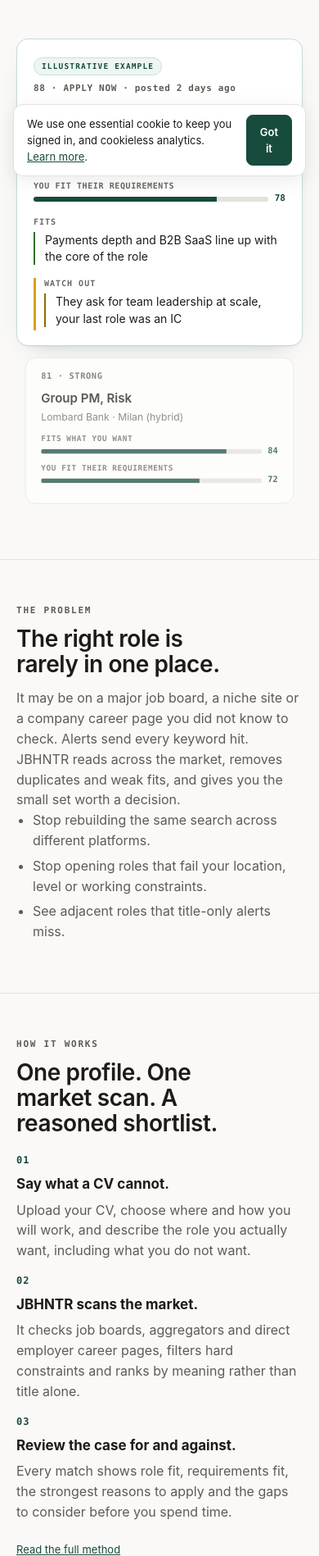
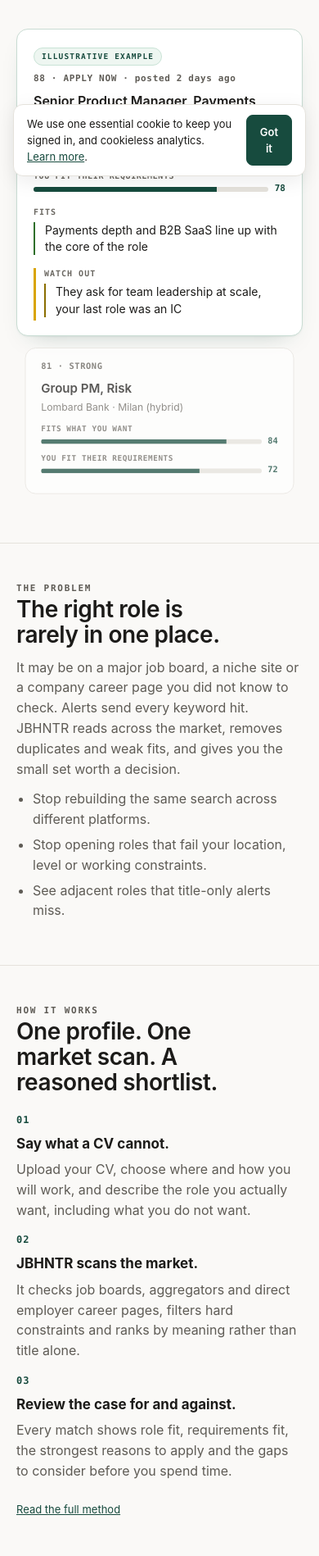
Before and after one commit to ettore-strapazzon/jbhntr, a Python web app: template web/app/templates/landing.html in a window 390 px wide. Shown: the part 613-2511 px from the top of the page at 82% size. Run offline with Jinja, Linux system fonts and the light colour scheme; the template is opened without the code that fills it, so the values that code supplies are empty; some libraries are stand-ins or nearby versions.

Commit message:
Tighten section spacing + eyebrow rhythm; left-align sub-pages (Round 4b)
CSS only.

Fix 1 - sections were ~260px apart: one --space-section scale
(clamp 48-76px, down from 56-104px), the hero reuses it, and the last element
of every block loses its trailing margin so the boundary space is added once,
not three times. Boundary gaps are now uniform (~130px at 1440, was ~260).

Fix 2 - the eyebrow floated between the rule and its heading: .section-head
rhythm is margin-owned, eyebrow sits 4px above its heading and ~63px below the
rule/nav above it (clearance now >3x the eyebrow-to-heading gap, as specified).

Fix 3 - sub-page article was centred and read as misaligned against the nav:
.doc is now max-width:46rem, margin-inline:0, so the nav wordmark, the page h1
and the body copy share one left edge; plus top clearance under the nav. This
resolves the centred-vs-left ambiguity flagged after Round 4.

Verified at 1440: eyebrow-to-heading 4px everywhere, uniform boundaries, sub-page
left edge shared with the nav, no sideways scroll.

Co-Authored-By: Claude Opus 4.8 <noreply@anthropic.com>

```diff
--- a/web/app/static/app.css
+++ b/web/app/static/app.css
@@ -438,6 +438,10 @@ footer a{color:var(--muted)}
   --step-h1:clamp(2.125rem, 1.1rem + 4.6vw, 4.75rem);
   --step-h2:clamp(1.75rem, 1.1rem + 2.4vw, 2.75rem);
   --step-lede:clamp(1.0625rem, 0.98rem + 0.5vw, 1.375rem);
+  /* Round 4b: one spacing scale so section boundaries add up once, not thrice */
+  --space-section:clamp(48px, 4.6vw, 76px);
+  --space-block:clamp(20px, 2vw, 32px);
+  --space-tight:12px;
 }
 html{overflow-x:clip}             /* seatbelt; the real fixes below don't need it */
 
@@ -454,19 +458,28 @@ body.home .bar{max-width:calc(var(--container) + var(--gutter)*2);
 .brand{color:inherit;font-weight:inherit;text-decoration:none}
 
 /* ---- section shell + two-track grid ---- */
-.section{padding-block:clamp(56px,7vw,104px);border-top:1px solid var(--rule)}
+.section{padding-block:var(--space-section);border-top:1px solid var(--rule)}
 .section:first-of-type{border-top:0}
+/* kill the third contribution: trailing margin on a block's last element (Fix 1) */
+.section > .container > *:last-child,
+.section-head > *:last-child,
+.section-body > *:last-child,
+.section-solo > *:last-child{margin-bottom:0}
 .section-grid{display:grid;gap:clamp(24px,4vw,64px);align-items:start;
   grid-template-columns:minmax(0,22rem) minmax(0,1fr)}
 @media (max-width:860px){.section-grid{grid-template-columns:minmax(0,1fr)}}
 /* every direct grid child clamps its own min-size (kills sideways scroll, L-02) */
 .section-grid > *,.card-grid > *,.step-grid > *,.hero-grid > *{min-width:0}
-/* eyebrow + heading + body live together as ONE grid child (fixes L-03/L-04/L-07) */
-.section-head{display:flex;flex-direction:column;gap:14px}
-.section-head h2{margin:0;font-weight:600;letter-spacing:-.015em;line-height:1.1;
+/* eyebrow + heading + body live together as ONE grid child (fixes L-03/L-04/L-07).
+   Margins own the rhythm so the eyebrow can hug its heading (Fix 2). */
+.section-head{display:flex;flex-direction:column}
+.section-head .eyebrow{margin:0 0 4px;line-height:1.2}   /* 4px to the heading */
+.section-head h2{margin:0 0 12px;font-weight:600;letter-spacing:-.015em;line-height:1.1;
   font-size:var(--step-h2);text-wrap:balance}
-.section-head p{margin:0;color:var(--text-muted);max-width:34em}
-.section-head .cta{margin:0}
+.section-head p{margin:0 0 12px;color:var(--text-muted);max-width:34em}
+.section-head .cta{margin:0 0 12px}   /* last-child rule zeroes the final one */
+/* a paragraph or head followed by a bullet list: one gap, not two (Fix 1) */
+.section-body ul,.section-head + ul{margin-top:var(--space-tight)}
 .cta{display:flex;gap:10px;flex-wrap:wrap;align-items:center}
 .doc .cta{margin:18px 0 8px}
 .eyebrow{font:700 11px/1 var(--mono);letter-spacing:.16em;text-transform:uppercase;
@@ -507,7 +520,7 @@ body.home .bar{max-width:calc(var(--container) + var(--gutter)*2);
   color:var(--pine);margin:0 0 10px}
 
 /* ---- hero ---- */
-.hero{padding-block:clamp(48px,6vw,88px) clamp(56px,7vw,104px)}
+.hero{padding-block:clamp(36px,3.4vw,56px) var(--space-section)}
 .hero-grid{display:grid;gap:clamp(32px,5vw,72px);align-items:center;
   grid-template-columns:minmax(0,1fr) minmax(0,30rem)}
 @media (max-width:940px){.hero-grid{grid-template-columns:minmax(0,1fr)}}
@@ -570,17 +583,17 @@ body.home .bar{max-width:calc(var(--container) + var(--gutter)*2);
 .compare td{font-size:13.5px;color:var(--text-muted)}
 .compare td:first-child{font-weight:600;color:var(--text)}
 
-/* ---- sub-pages: long-form reading, centred measure (fixes L-05) ---- */
-.doc{max-width:44rem;margin-inline:auto}
+/* ---- sub-pages: long-form reading, left-aligned to the nav (Round 4b Fix 3) ---- */
+.doc{max-width:46rem;margin-inline:0;padding-top:clamp(40px,4.4vw,72px)}
 .doc h1{font-size:clamp(32px,4vw,52px);line-height:1.08;letter-spacing:-.02em;margin:0 0 16px}
+.doc > .eyebrow{margin:0 0 6px}   /* clearance under the nav; tight to the h1 */
 .doc .lede{font-size:var(--step-lede);color:var(--text-muted);margin:0 0 8px;max-width:38em}
 .doc > section{padding-block:clamp(32px,4vw,56px);border-top:1px solid var(--rule)}
-.doc > section:first-of-type{border-top:0;padding-top:clamp(20px,3vw,32px)}
+.doc > section:first-of-type{border-top:0;padding-top:var(--space-block)}
 .doc h2{font-size:clamp(22px,2.4vw,30px);line-height:1.2;letter-spacing:-.01em;margin:0 0 12px}
 .doc p,.doc ul{margin:0 0 14px;color:var(--text-muted);max-width:38em}
 .doc ul{padding-left:20px}
 .doc li{margin:0 0 8px}
-.doc .eyebrow{margin:0 0 10px}
 
 /* mobile bottom-bar nav (§11.1) — logged-in, under 720px only */
 .bottombar{display:none}
```
